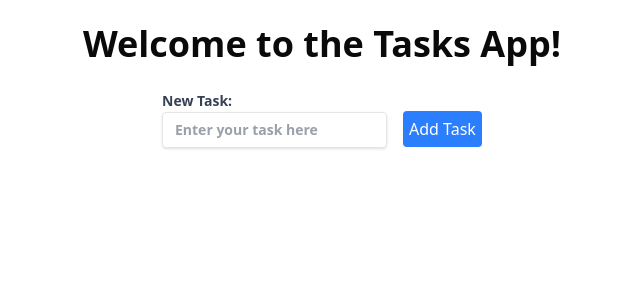
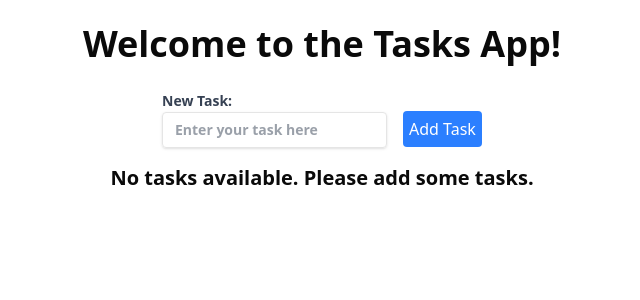
Before and after one commit to sohailshams/tasks, a Vue app: page / in a window 1280 px wide. Shown: the top 300 px of the page, without its empty margins (318-958 px from the left). Built offline with nearby package versions, Linux system fonts and the light colour scheme.

Commit message:
Added no task message and tasks completed message.

```diff
--- a/src/components/TaskList.vue
+++ b/src/components/TaskList.vue
@@ -8,6 +8,12 @@ const props = defineProps<{
 </script>
 
 <template>
+  <p v-if="!props.tasks.length" class="text-center text-xl font-bold my-4">
+    No tasks available. Please add some tasks.
+  </p>
+  <p v-else class="text-center text-xl font-semibold my-4">
+    0 / {{ props.tasks.length }} tasks completed
+  </p>
   <div class="flex flex-wrap mx-auto max-w-[90%]">
     <Card v-for="task in props.tasks" :key="task.id" class="my-4 w-32 mx-2">
       <CardHeader>
```
